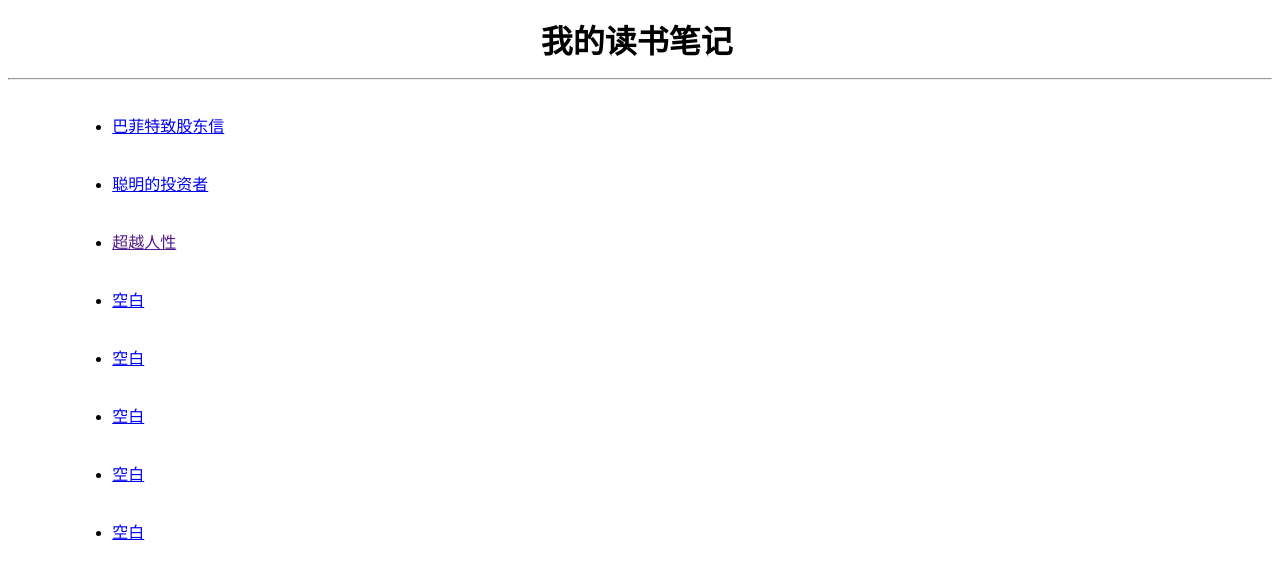
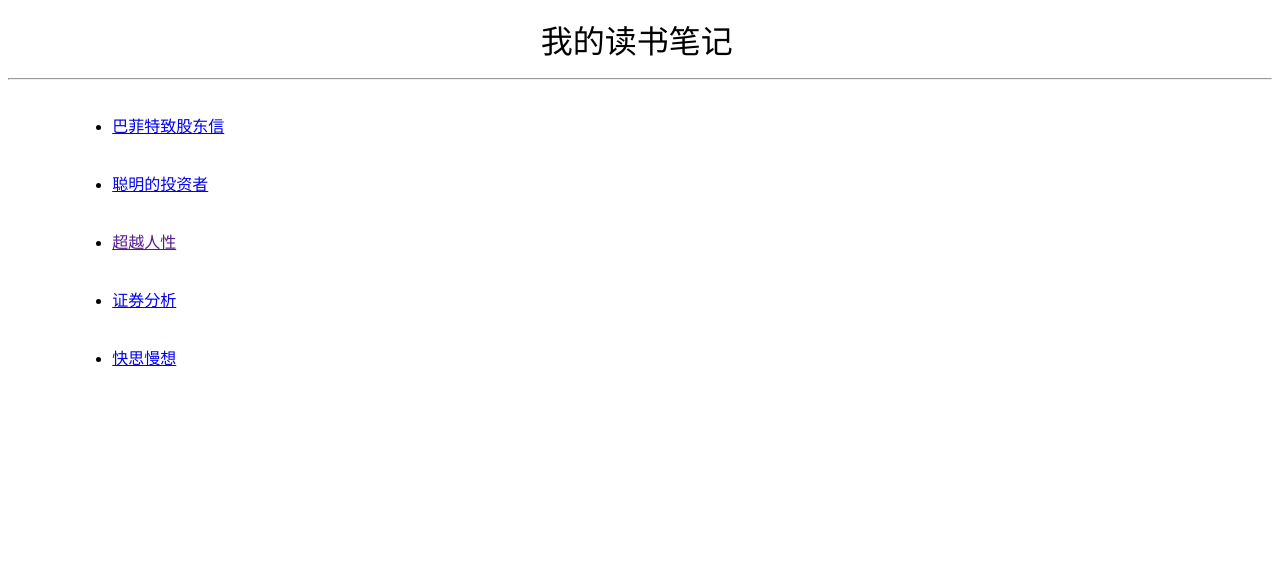
Before and after one commit to J1uT0ng/lilingzhihun.github.io, a plain HTML site: page index.html in a window 1280 px wide. Drawn offline with Linux system fonts and the light colour scheme.

Commit message:
Update index.html

```diff
--- a/index.html
+++ b/index.html
@@ -7,9 +7,7 @@
 
 <body>
     <p align="center">
-        <b>
             <font size="6">我的读书笔记</font>
-        </b>
         <font size="1">&nbsp;</font>
     </p>
     <hr>
@@ -46,7 +44,7 @@
                 <tr>
                     <td height="45" valign="top" width="50%">
                         <ul>
-                            <li><a href=#>空白</a> </li>
+                            <li><a href=#>证券分析</a> </li>
                         </ul>
                     </td>
                 </tr>
@@ -54,41 +52,11 @@
                 <tr>
                     <td height="45" valign="top" width="50%">
                         <ul>
-                            <li><a href=#>空白</a> <br>
+                            <li><a href=#>快思慢想</a> <br>
                             </li>
                         </ul>
                     </td>
                 </tr>
-
-                <tr>
-                    <td height="45" valign="top" width="50%">
-                        <ul>
-                            <li><a href=#>空白</a> <br>
-                            </li>
-                        </ul>
-                    </td>
-
-                </tr>
-
-                <tr>
-                    <td height="45" valign="top" width="50%">
-                        <ul>
-                            <li><a href=#>空白</a></li>
-                        </ul>
-                    </td>
-
-                </tr>
-
-                <tr>
-                    <td height="45" valign="top" width="50%">
-                        <ul>
-                            <li><a href=#>空白</a></li>
-                        </ul>
-                    </td>
-                </tr>
-
-
-
             </tbody>
         </table>
     </center>
```
